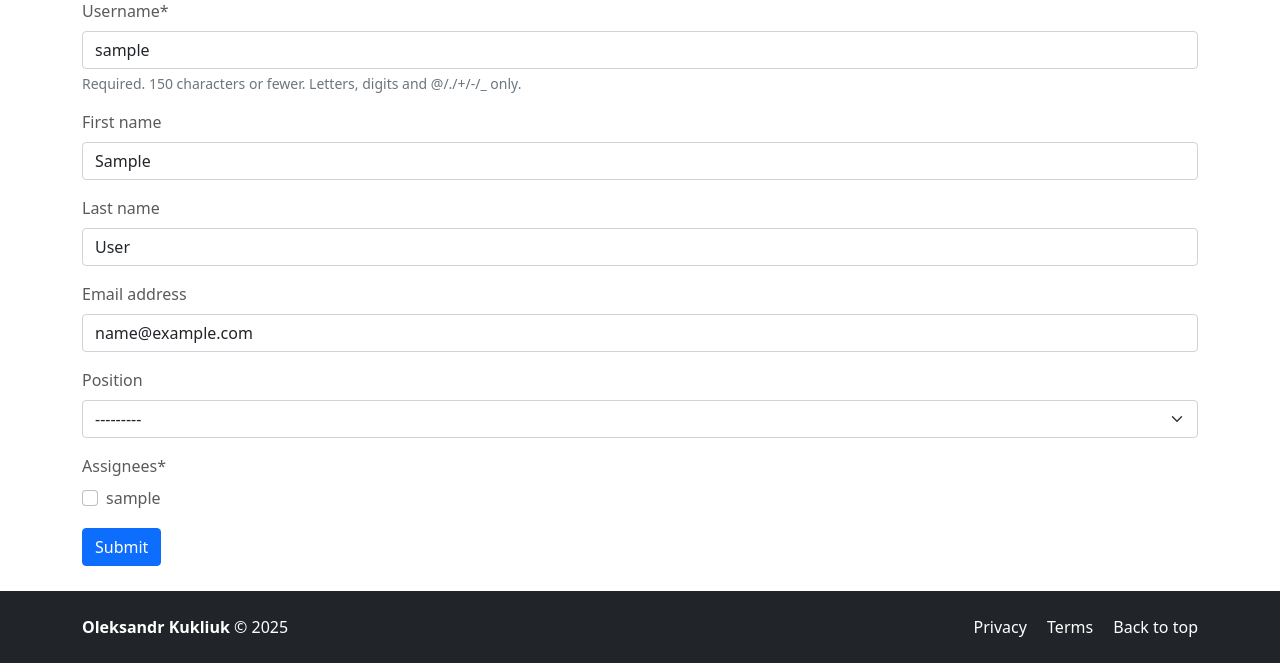
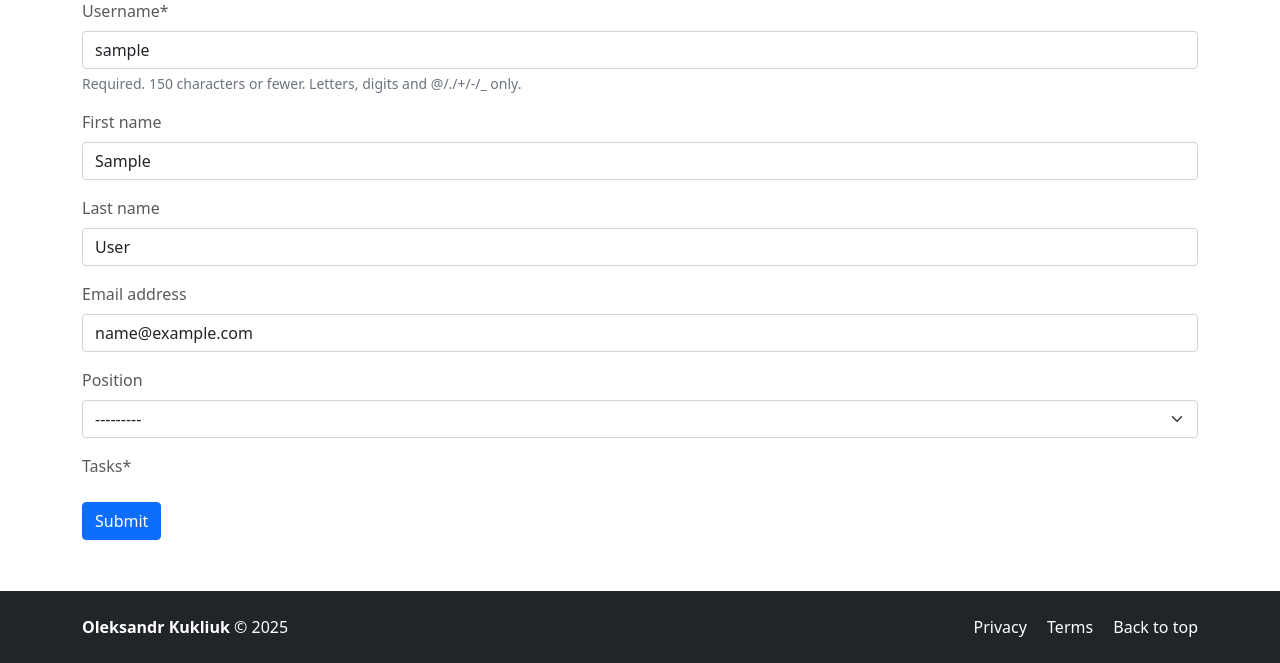
Before and after one commit to KLUZOO/py_taskhub, a Django app: page /accounts/1/update/ in a window 1280 px wide. Shown: the part 137-800 px from the top of the page. Run offline with Django 5.2, Linux system fonts and the light colour scheme; the visitor is signed in with stand-in values (Sample User, id 1); data comes from the database, SQL or seed files in the repository; data that the repository does not hold is empty; some libraries are stand-ins or nearby versions.

Commit message:
fixed a bug with forms in workers who could not select tasks on their page

```diff
--- a/tasks/forms.py
+++ b/tasks/forms.py
@@ -25,11 +25,13 @@ class TaskForm(forms.ModelForm):
         model = Task
         fields = "__all__"
 
+
 class TaskCreateForm(forms.ModelForm):
     assignees = forms.ModelMultipleChoiceField(
         queryset=get_user_model().objects.all(),
         widget=forms.CheckboxSelectMultiple,
     )
+
     class Meta:
         model = Task
         fields = "__all__"
@@ -45,11 +47,25 @@ class WorkerCreationForm(UserCreationForm):
             "position",
         )
 
+
 class WorkerUpdateForm(forms.ModelForm):
-    assignees = forms.ModelMultipleChoiceField(
-        queryset=get_user_model().objects.all(),
+    tasks = forms.ModelMultipleChoiceField(
+        queryset=Task.objects.all(),
         widget=forms.CheckboxSelectMultiple,
     )
+
     class Meta(UserCreationForm.Meta):
         model = Worker
         fields = UserCreationForm.Meta.fields + ("first_name", "last_name", "email", "position")
+
+    def __init__(self, *args, **kwargs):
+        super().__init__(*args, **kwargs)
+        if self.instance.pk:
+            self.fields["tasks"].initial = self.instance.tasks.all()
+
+    def save(self, commit=True):
+        worker = super().save(commit=False)
+        if commit:
+            worker.save()
+        worker.tasks.set(self.cleaned_data["tasks"])
+        return worker
--- a/templates/tasks/index.html
+++ b/templates/tasks/index.html
@@ -93,7 +93,7 @@
       <div class="col-md-7">
         <h2 class="featurette-heading">
           <a href="{% url 'tasks:task-detail' task.id %}" class="text-decoration-none link-dark task-link">
-            {{ task.name }}
+            {{ task.name }} {% if user in task.assignees.all %}(assigned){% endif %}
           </a>
         </h2>
         {% if task.description %}
```
